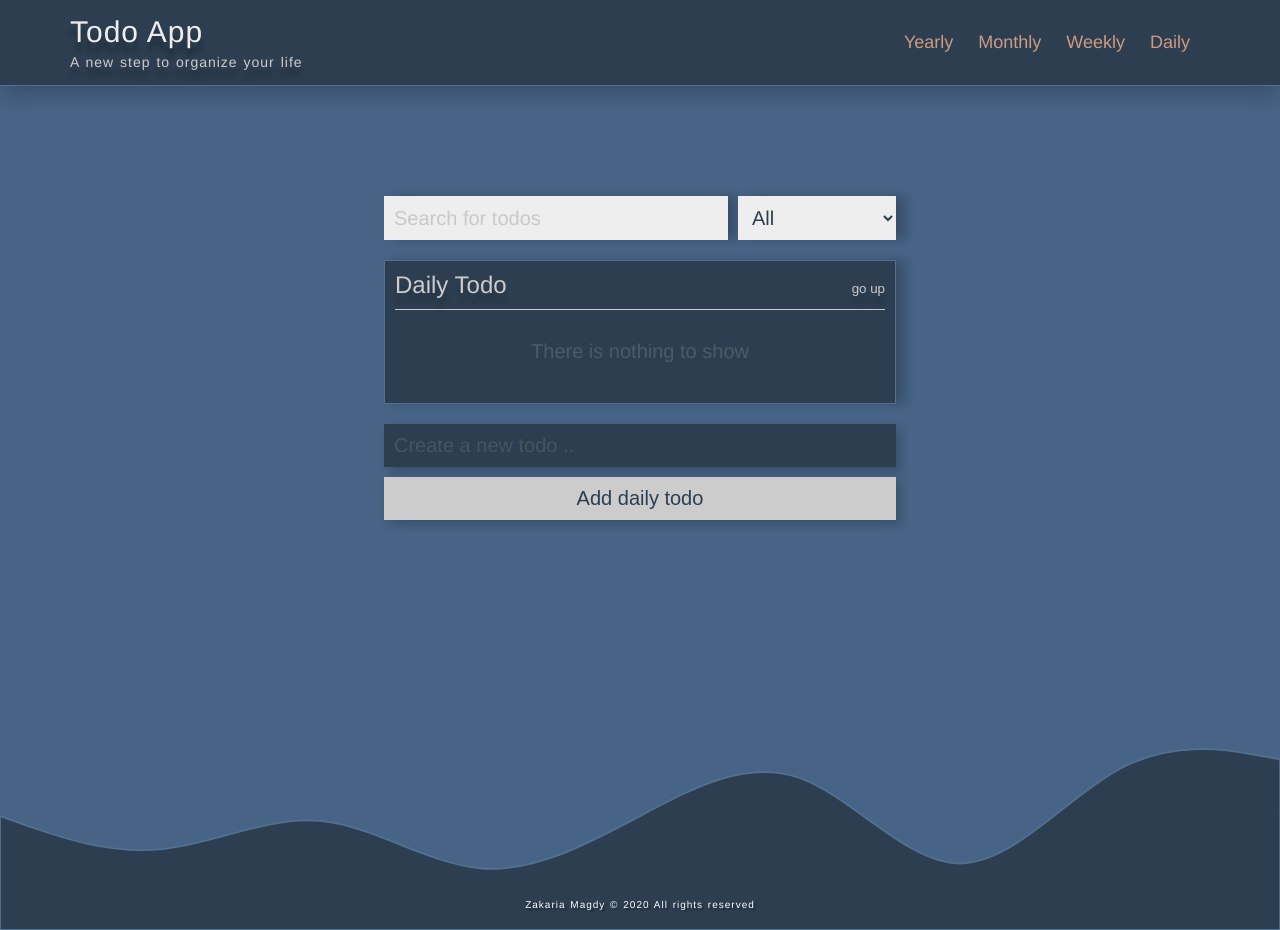
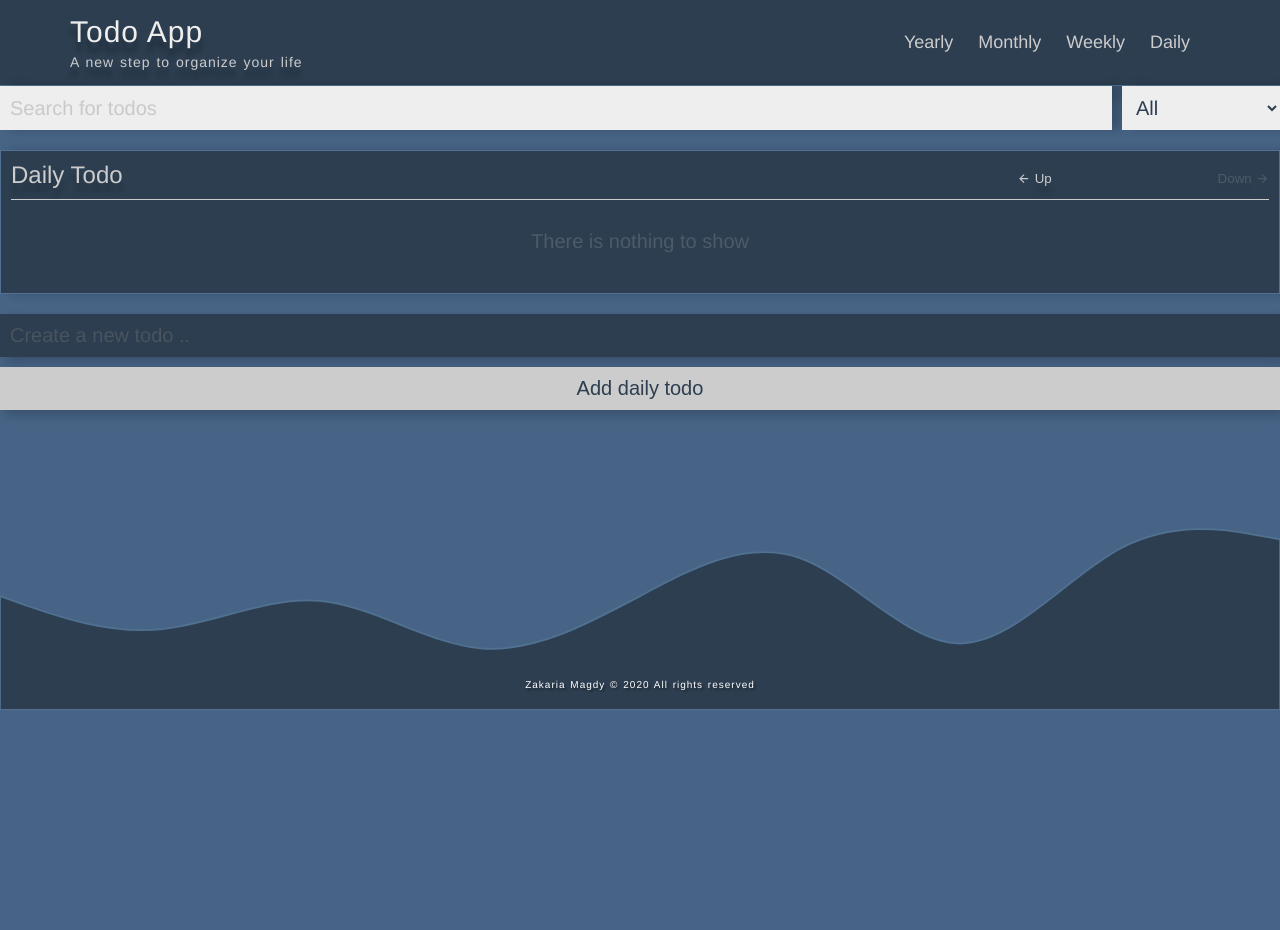
Before and after one commit to zakariamagdyz/Todos, a React (Create React App) app: page /daily-todos in a window 1280 px wide. After the commit the page ends 800 px from the top, so only its background shows below. Built offline with nearby package versions, Linux system fonts and the light colour scheme.

Commit message:
hide done from all parent

```diff
--- a/src/components/AddTodo/AddTodo.jsx
+++ b/src/components/AddTodo/AddTodo.jsx
@@ -22,6 +22,7 @@ import { useHistory } from "react-router-dom";
 
 const AddTodo = ({ editMode, timeFrame, parentId }) => {
   // ErrorMsgs
+
   const errorMsgs = {
     above50: "Your todo charecters is more than 50 characters",
     less4: "Your todo charecters is less than 4 characters",
--- a/src/components/App/appStyle.jsx
+++ b/src/components/App/appStyle.jsx
@@ -3,6 +3,7 @@ import { createGlobalStyle } from "styled-components";
 export const GlobalStyle = createGlobalStyle`
 html {
   font-size: 62.5%;
+  /* direction:rtl; */
 
 }
 
--- a/src/components/Header/headerStyle.jsx
+++ b/src/components/Header/headerStyle.jsx
@@ -43,7 +43,7 @@ export const HeaderNav = styled.div`
 
 export const Link = styled(NavLink)`
   text-decoration: none;
-  color: #ce9b80;
+  color: #ccc;
   font-size: 1.8rem;
   transition: color 0.2s ease;
   border-bottom: 1px solid transparent;
@@ -55,6 +55,6 @@ export const Link = styled(NavLink)`
 
   :hover {
     color: #ac7253;
-    border-bottom: 1px solid #ac7253;
+    border-bottom: 1px solid #eee;
   }
 `;
--- a/src/components/TodoItem/TodoItem.jsx
+++ b/src/components/TodoItem/TodoItem.jsx
@@ -83,7 +83,17 @@ const TodoItem = (props) => {
       </TodoItemTexts>
 
       <TodoItemsTools>
-        {!ifNested && (
+        {timeFrame !== "daily" && (
+          <TodoItemButton
+            parent={ifNested}
+            lock
+            onClick={() => history.push(`/${id}`)}
+          >
+            <MdLockOpen />
+          </TodoItemButton>
+        )}
+
+        {timeFrame === "daily" && (
           <TodoItemButton
             done
             active={completed && true}
@@ -96,13 +106,7 @@ const TodoItem = (props) => {
           </TodoItemButton>
         )}
 
-        {timeFrame !== "daily" && (
-          <TodoItemButton lock onClick={() => history.push(`/${id}`)}>
-            <MdLockOpen />
-          </TodoItemButton>
-        )}
-
-        {!editMode && !completed ? (
+        {!editMode || !completed ? (
           <TodoItemButton edit onClick={() => history.push(`/edit/${id}`)}>
             <MdEdit />
           </TodoItemButton>
--- a/src/components/TodoItem/todoItemStyle.jsx
+++ b/src/components/TodoItem/todoItemStyle.jsx
@@ -41,7 +41,9 @@ const TodoItemStyled = styled.div`
 
 const TodoItemTexts = styled.div`
   position: relative;
-
+  display: flex;
+  flex-direction: column;
+  justify-content: center;
   p:first-child {
     text-transform: capitalize;
     font-size: 1.9rem;
@@ -49,46 +51,50 @@ const TodoItemTexts = styled.div`
   }
 
   p:last-child {
-    font-size: 1rem;
+    font-size: 0.9rem;
     font-style: italic;
     margin-top: 1rem;
+    opacity: 0.6;
     color: #ccc;
     text-shadow: 0rem 1rem 0.5rem rgba(0, 0, 0, 0.2);
   }
 `;
 
-export const TodoItemsTools = styled.div``;
+export const TodoItemsTools = styled.div`
+  display: flex;
+  justify-content: space-between;
+  width: 22%;
+`;
 
 const deleteButton = css`
   color: ${(props) => props.active && "#e74c3c"};
   &:hover {
-    color: #e74c3c;
+    color: ${(props) => !props.disabled && "#e74c3c"};
   }
 `;
 
 const doneButton = css`
-  margin-right: 1rem;
   font-size: 3.2rem;
   color: ${(props) => props.active && "#27ae60"};
   :hover {
-    color: #27ae60;
+    color: ${(props) => !props.disabled && "#27ae60"};
   }
 `;
 
 const editButton = css`
-  margin-right: 1rem;
   :hover {
-    color: #3498db;
+    color: ${(props) => !props.disabled && "#3498db"};
   }
 `;
 const lockButton = css`
-  margin-right: 1rem;
+  color: ${(props) => props.parent && "#ce9b80"};
   :hover {
-    color: #ce9b80;
+    color: ${(props) => !props.disabled && "#ce9b80"};
   }
 `;
 
 const TodoItemButton = styled.button`
+opacity:${(props) => props.disabled && 0};
   font-size: 2.5rem;
   background: none;
   outline: none;
@@ -101,7 +107,7 @@ const TodoItemButton = styled.button`
   ${(props) => props.edit && editButton}
   ${(props) => props.lock && lockButton}
   &:hover {
-    transform: translateY(-0.1rem);
+    transform: ${(props) => !props.disabled && "translateY(-0.1rem)"};
   }
   &:active {
     transform: translateY(0.1rem);
--- a/src/components/Todolist/TodoList.jsx
+++ b/src/components/Todolist/TodoList.jsx
@@ -30,7 +30,8 @@ const TodoList = ({ timeFrame, title, parentId, targetDetaildTodo }) => {
   const getMonth = () => {
     return allTimeFrames.findIndex((month) => month === timeFrame);
   };
-  const time = allTimeFrames[getMonth() - 1];
+  const timeUp = allTimeFrames[getMonth() - 1];
+  const timeDown = allTimeFrames[getMonth() + 1];
 
   ////////////////////view
   return (
@@ -43,7 +44,7 @@ const TodoList = ({ timeFrame, title, parentId, targetDetaildTodo }) => {
             dispatch(removeAllTodos(targetTodos));
           }}
           todos={targetTodos}
-          time={time}
+          time={{ timeUp, timeDown }}
         />
 
         {targetTodos.length ? (
--- a/src/components/TodolistHeader/TodoListHeader.jsx
+++ b/src/components/TodolistHeader/TodoListHeader.jsx
@@ -3,9 +3,14 @@ import {
   TodoListInfo,
   TodoListTitle,
   TodoListRemove,
+  ArrowBack,
+  ArrowForward,
+  ArrowsContainer,
 } from "./TodoListHeaderStyle";
 
 import { useHistory } from "react-router-dom";
+
+/////////////
 
 const TodoListHeader = ({
   goHome,
@@ -21,15 +26,34 @@ const TodoListHeader = ({
     <div className="todo-list-header">
       <TodoListInfo>
         <TodoListTitle>{title}</TodoListTitle>
-        {goHome ? (
-          <TodoListRemove onClick={btnFunc}>{btnTitle}</TodoListRemove>
-        ) : null}
+        <ArrowsContainer>
+          {goHome ? (
+            <TodoListRemove onClick={btnFunc}>
+              <ArrowBack />
+              go back
+            </TodoListRemove>
+          ) : null}
 
-        {time && !editMode ? (
-          <TodoListRemove onClick={() => history.push(`/${time}-todos`)}>
-            go up{" "}
-          </TodoListRemove>
-        ) : null}
+          {!editMode ? (
+            <TodoListRemove
+              onClick={() => history.push(`/${time.timeUp}-todos`)}
+              disabled={!time.timeUp}
+            >
+              <ArrowBack />
+              Up
+            </TodoListRemove>
+          ) : null}
+
+          {!editMode ? (
+            <TodoListRemove
+              onClick={() => history.push(`/${time.timeDown}-todos`)}
+              disabled={!time.timeDown}
+            >
+              Down
+              <ArrowForward />
+            </TodoListRemove>
+          ) : null}
+        </ArrowsContainer>
       </TodoListInfo>
     </div>
   );
--- a/src/components/TodolistHeader/TodoListHeaderStyle.jsx
+++ b/src/components/TodolistHeader/TodoListHeaderStyle.jsx
@@ -1,4 +1,16 @@
 import styled from "styled-components";
+import { MdArrowForward, MdArrowBack } from "react-icons/md";
+export const ArrowForward = styled(MdArrowForward)`
+  margin-left: 0.4rem;
+`;
+export const ArrowBack = styled(MdArrowBack)`
+  margin-right: 0.4rem;
+`;
+export const ArrowsContainer = styled.div`
+  display: flex;
+  width: 20%;
+  justify-content: space-between;
+`;
 const TodoListInfo = styled.div`
   display: flex;
   justify-content: space-between;
@@ -15,6 +27,9 @@ const TodoListTitle = styled.h3`
   text-transform: capitalize;
 `;
 const TodoListRemove = styled.button`
+  display: flex;
+  align-items: center;
+  justify-content: space-between;
   background: none;
   color: #ccc;
   padding-bottom: 0.2rem;
@@ -24,9 +39,9 @@ const TodoListRemove = styled.button`
   outline: none;
   transition: all 0.1s ease;
   text-shadow: 0rem 1rem 0.5rem rgba(0, 0, 0, 0.2);
+  opacity: ${(props) => props.disabled && 0.2};
   &:hover {
-    color: #ee8478;
-    border-bottom: 1px solid #ee8478;
+    color: ${(props) => !props.disabled && "#ee8478"};
   }
 
   &:active {
--- a/src/pages/EditPage/EditPage.jsx
+++ b/src/pages/EditPage/EditPage.jsx
@@ -32,7 +32,9 @@ const EditPage = () => {
     setError: (msg) => dispatch(setError(msg)),
   };
 
-  const time = editModeConfig.targetTodo.timeFrame;
+  const time = editModeConfig.targetTodo
+    ? editModeConfig.targetTodo.timeFrame
+    : {};
 
   // life cycle
   useEffect(() => {
--- a/src/pages/Todo-Page/TodoPage.style.jsx
+++ b/src/pages/Todo-Page/TodoPage.style.jsx
@@ -1,14 +1,9 @@
 import styled from "styled-components";
 
 const HomePageStyled = styled.div`
-  display: flex;
-  flex-direction: column;
-  margin: 5rem 0;
+  display: grid;
 `;
 
-const HomePageContainer = styled.div`
-  width: 40%;
-  margin: 6rem auto;
-`;
+const HomePageContainer = styled.div``;
 
 export { HomePageContainer, HomePageStyled };
```
